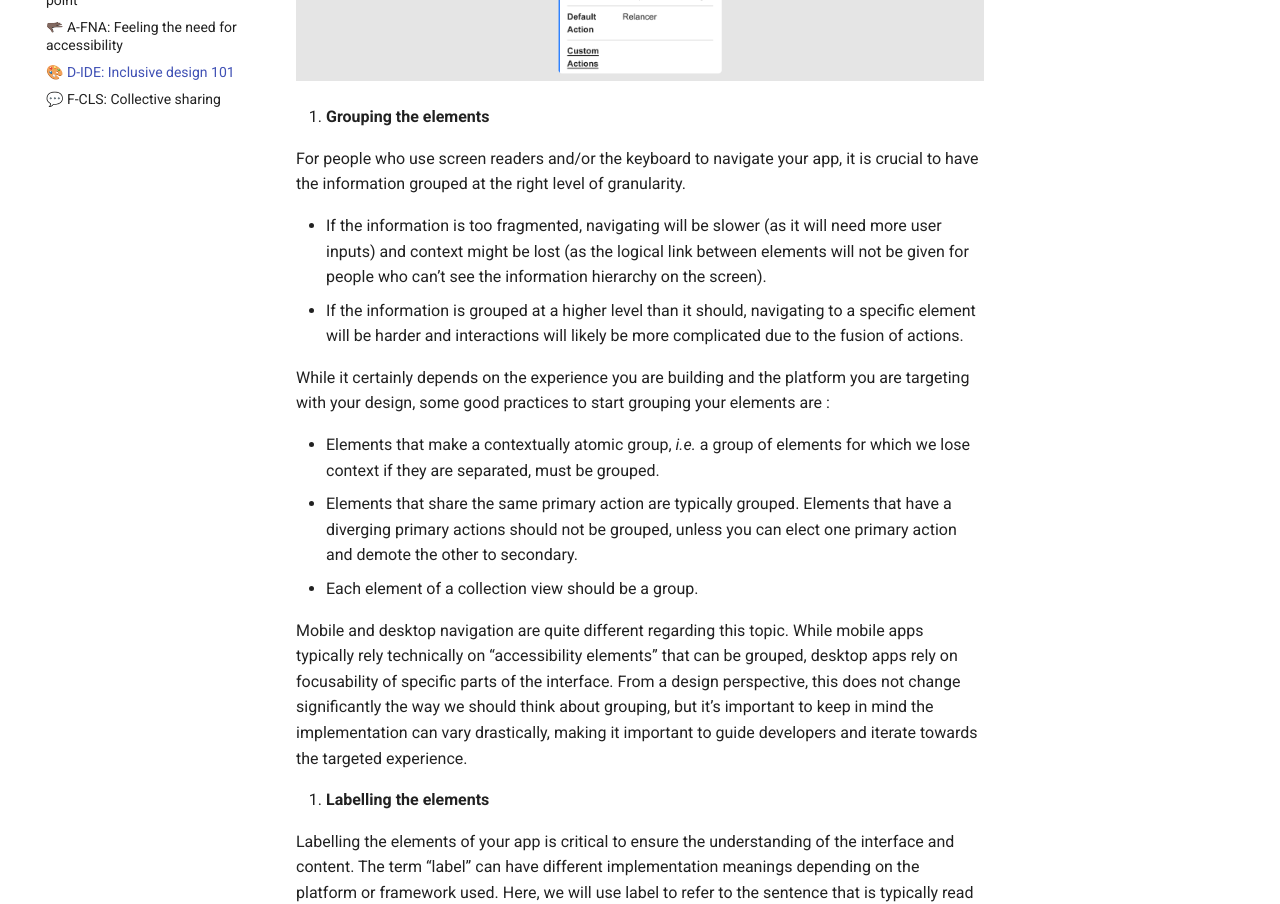
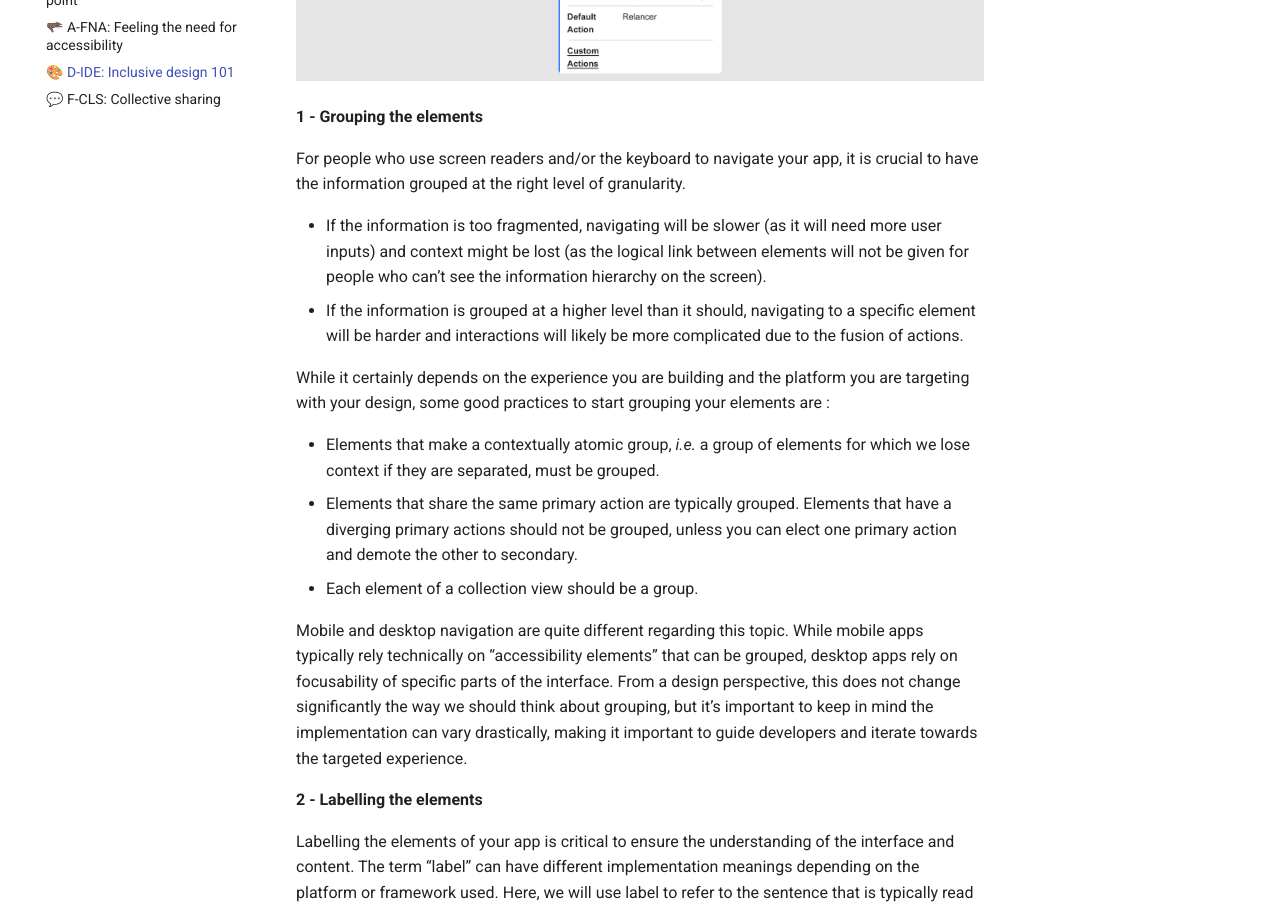
Before and after one commit to savoirfairelinux/building-inclusive-open-source-software, an MkDocs documentation site: the page built from docs/D-IDE.md, in a window 1280 px wide and 1400 px high, scrolled down 7348 px. Shown: the part 153-1057 px from the top of the window. Built offline with MkDocs 1.6.1 and Material for MkDocs 9.7.7, drawn with Linux system fonts in a browser that asks for light colours; some of the changed text lies outside the part shown.

Commit message:
D-IDE: fix numbered list showing only ones

```diff
--- a/docs/D-IDE.md
+++ b/docs/D-IDE.md
@@ -119,7 +119,7 @@ A lot of implementation frameworks provide easy ways to set a preferred size for
 
 ![A Figma design file with accessibility annotations for the Olvid app.](ressources/d-designing-inclusive-and-accessible-software/annotation.png)
 
-1. **Grouping the elements**
+**1 - Grouping the elements**
 
 For people who use screen readers and/or the keyboard to navigate your app, it is crucial to have the information grouped at the right level of granularity.
 
@@ -134,7 +134,7 @@ While it certainly depends on the experience you are building and the platform y
 
 Mobile and desktop navigation are quite different regarding this topic. While mobile apps typically rely technically on “accessibility elements” that can be grouped, desktop apps rely on focusability of specific parts of the interface. From a design perspective, this does not change significantly the way we should think about grouping, but it’s important to keep in mind the implementation can vary drastically, making it important to guide developers and iterate towards the targeted experience.
 
-2. **Labelling the elements**
+**2 - Labelling the elements**
 
 Labelling the elements of your app is critical to ensure the understanding of the interface and content. The term “label” can have different implementation meanings depending on the platform or framework used. Here, we will use label to refer to the sentence that is typically read aloud by screen readers, including the type of the content, the value, *etc.* Frameworks and platforms typically use structured data to then generate what we call here a label.
 
@@ -153,7 +153,7 @@ For a messaging app, a label for a discussion can be :
 
 Again, depending on the platform or framework, the ways to achieve this might differ. We will tackle this issue in platform-specific modules.
 
-3. **Establishing a focus order**
+**3 - Establishing a focus order**
 
 ![UI representing a contact request. There is a profile picture and a name which are focused first, an "accept" button which is focused second, and lastly a "deny" button. The focus order is not the same as the graphic as the left-to-right "default" order.](ressources/d-designing-inclusive-and-accessible-software/order.png)
 
```
